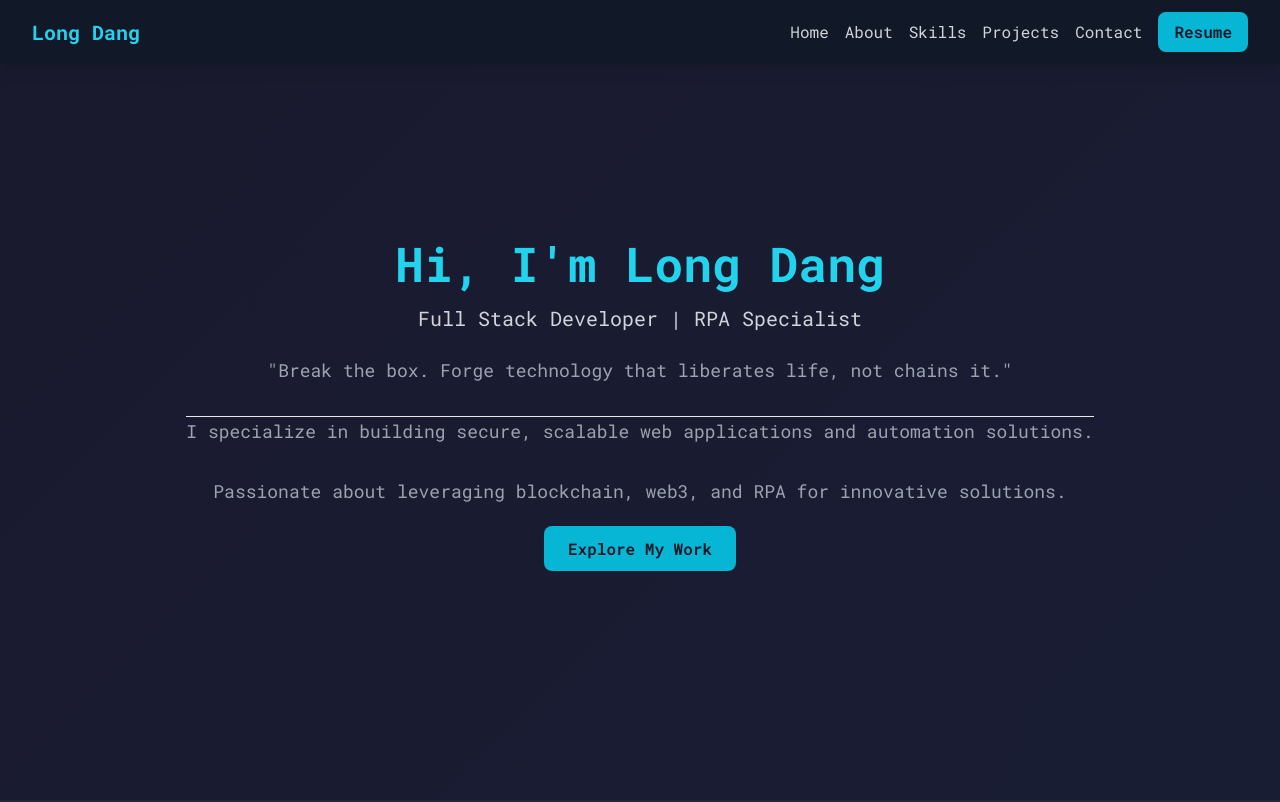
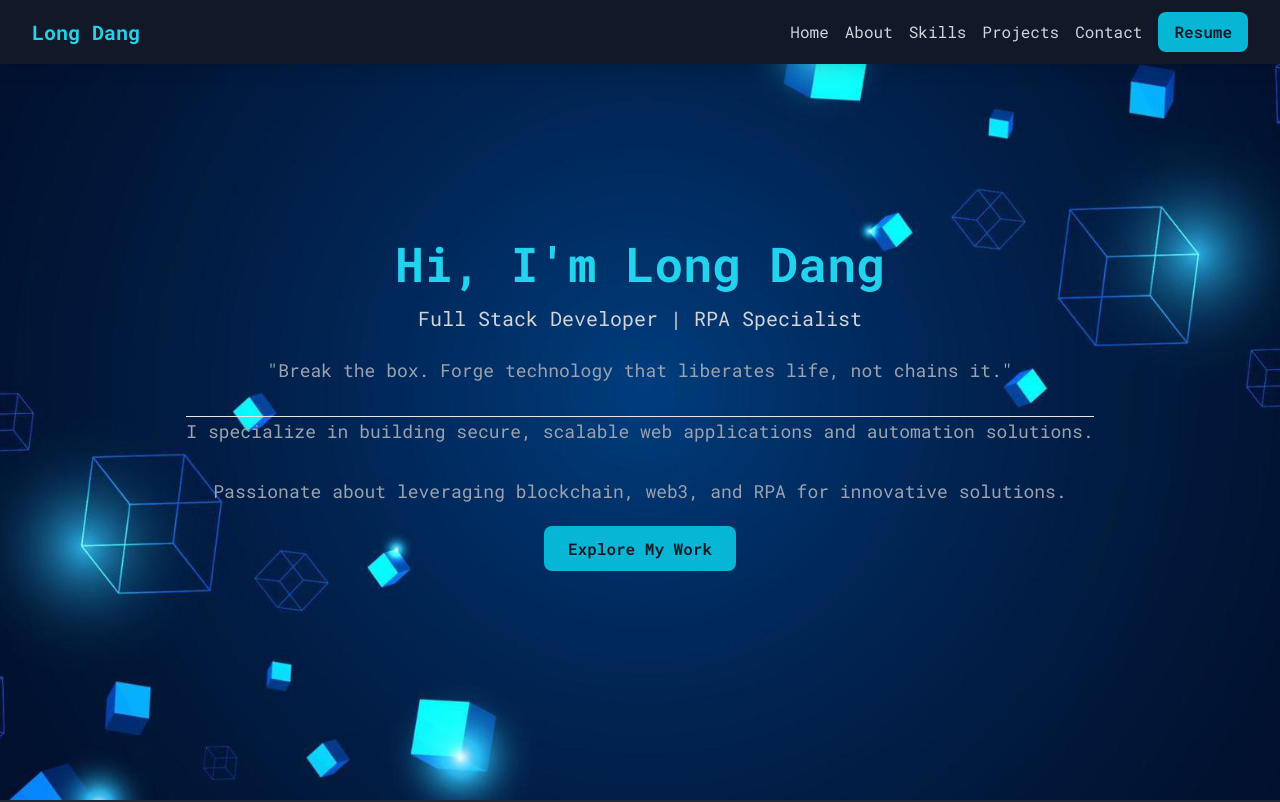
Before and after one commit to longdang2709/portfolio, a plain HTML site: page index.html in a window 1280 px wide. Shown: the top 802 px of the page. Drawn offline with nearby package versions, Linux system fonts and the light colour scheme.

Commit message:
final fixed

```diff
--- a/index.html
+++ b/index.html
@@ -62,7 +62,7 @@
   </nav>
 
   <!-- Hero Section -->
-  <section id="home" class="min-h-screen flex items-center justify-center text-center" style="background-image: url('images/utilities/hero_section_bkgr.png'); background-size: cover; background-position: center;">
+  <section id="home" class="min-h-screen flex items-center justify-center text-center" style="background-image: url('images/hero_section_bkgr.png'); background-size: cover; background-position: center;">
     <div class="fade-in">
         <h1 class="text-5xl font-bold mb-4 text-cyan-400">Hi, I'm Long Dang</h1>
         <p class="text-xl mb-6 text-gray-300">Full Stack Developer | RPA Specialist</p>
```
